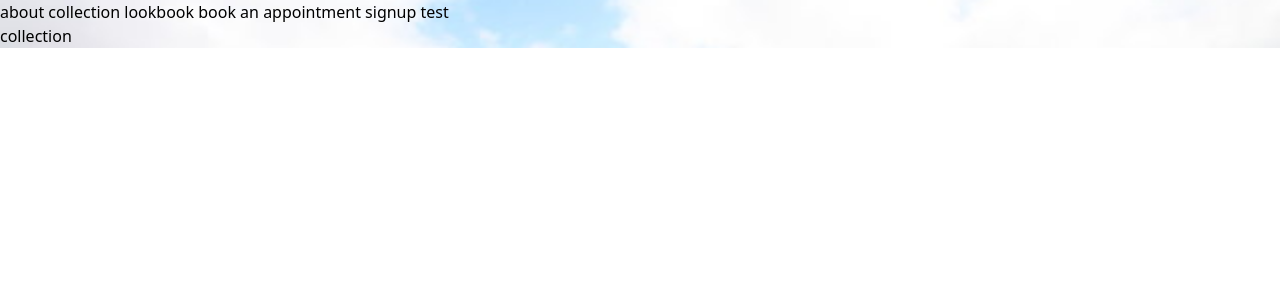
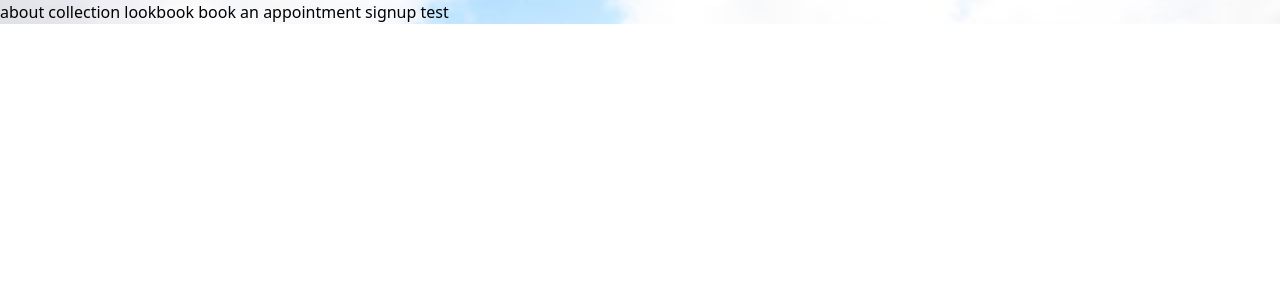
Before and after one commit to cfrankovich/omniclothingshop, a React (Create React App) app in the folder client/: page /collection in a window 1280 px wide. Shown: the top 300 px of the page. Built offline with nearby package versions, Linux system fonts and the light colour scheme.

Commit message:
added 2 da collection #future

```diff
--- a/client/src/components/Collection.js
+++ b/client/src/components/Collection.js
@@ -1,11 +1,14 @@
 import React from 'react'
+const items = Array(9).fill(null); // For now, it's an array of nulls. Later you can replace it with your items.
 
 function Collection() {
-  return (
-    <>
-        collection
-    </>
-  )
+    return (
+        <div className="collection-grid">
+            {items.map((item, idx) => (
+                <div key={idx} className="item-placeholder"></div>
+            ))}
+        </div>
+    );
 }
 
 export default Collection
```
